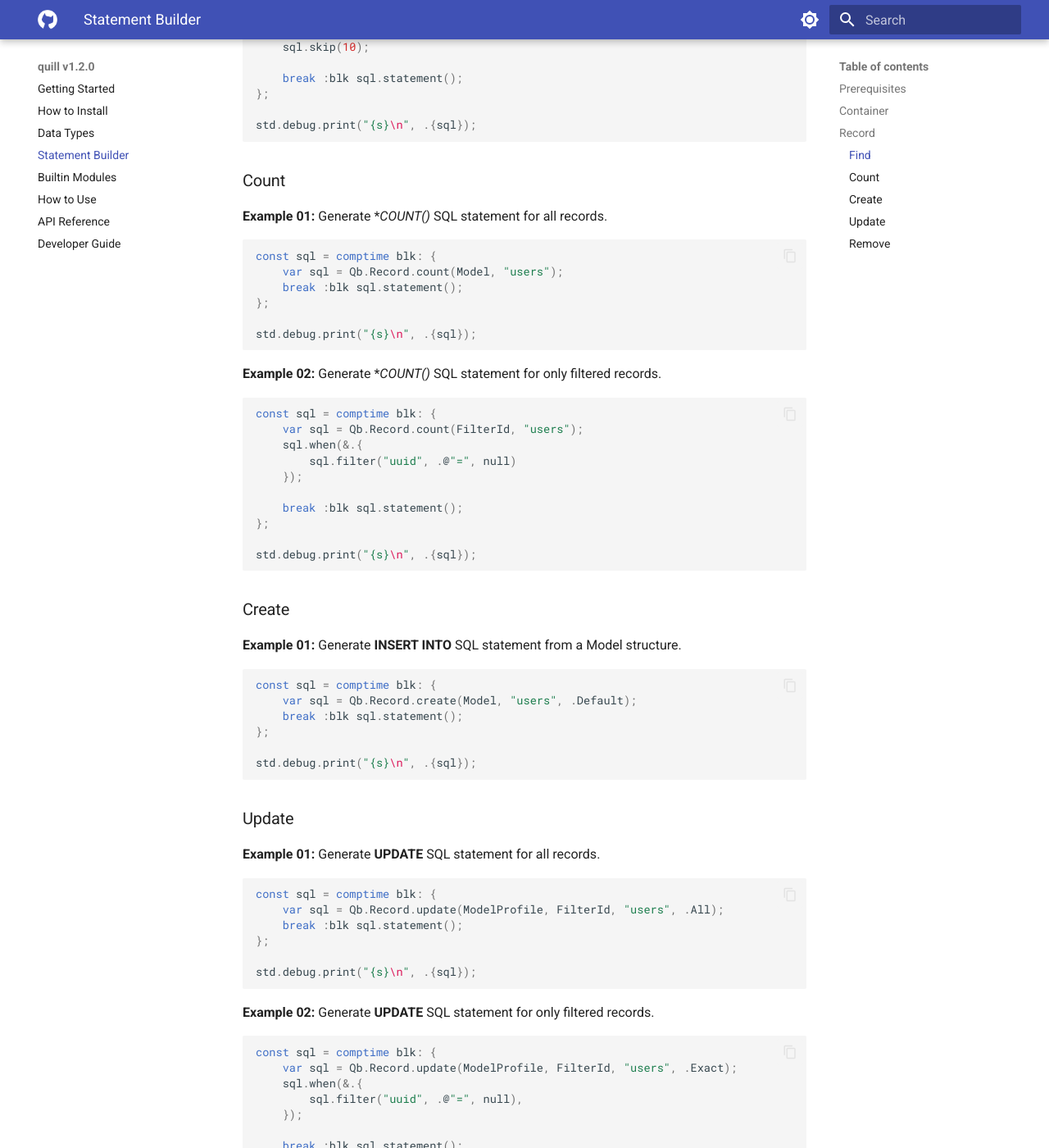
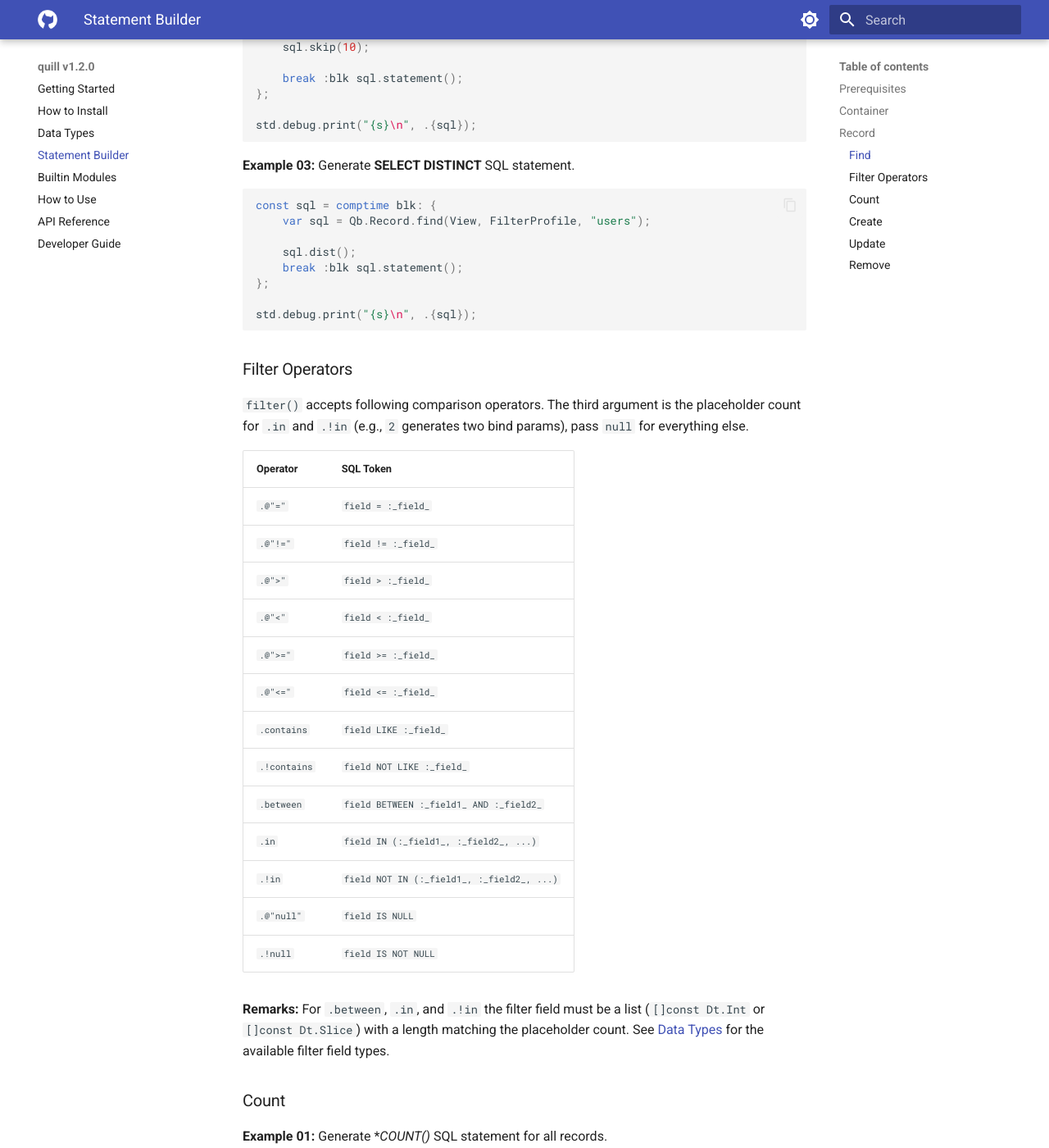
Before and after one commit to bitlaab-bolt/quill, an MkDocs documentation site: the page built from docs/builder.md, in a window 1280 px wide and 1400 px high, scrolled down 2890 px. Shown: the whole window at 82% size. Built offline with MkDocs 1.6.1 and Material for MkDocs 9.7.7, drawn with Linux system fonts in a browser that asks for light colours; some of the changed text lies outside the part shown.

Commit message:
Tagging v1.2.0

````diff
--- a/docs/builder.md
+++ b/docs/builder.md
@@ -135,7 +135,7 @@ const sql = comptime blk: {
         })
     });
 
-    sql.sort(&.{.{.desc = "age1"}});
+    sql.sort(&.{.{ .DESC = "age1" }});
     sql.limit(25);
     sql.skip(10);
 
@@ -145,13 +145,52 @@ const sql = comptime blk: {
 std.debug.print("{s}\n", .{sql});
 ```
 
+**Example 03:** Generate **SELECT DISTINCT** SQL statement.
+
+```zig
+const sql = comptime blk: {
+    var sql = Qb.Record.find(View, FilterProfile, "users");
+
+    sql.dist();
+    break :blk sql.statement();
+};
+
+std.debug.print("{s}\n", .{sql});
+```
+
+### Filter Operators
+
+`filter()` accepts following comparison operators. The third argument is the
+placeholder count for `.in` and `.!in` (e.g., `2` generates two bind params),
+pass `null` for everything else.
+
+| Operator | SQL Token |
+| --- | --- |
+| `.@"="` | `field = :_field_` |
+| `.@"!="` | `field != :_field_` |
+| `.@">"` | `field > :_field_` |
+| `.@"<"` | `field < :_field_` |
+| `.@">="` | `field >= :_field_` |
+| `.@"<="` | `field <= :_field_` |
+| `.contains` | `field LIKE :_field_` |
+| `.!contains` | `field NOT LIKE :_field_` |
+| `.between` | `field BETWEEN :_field1_ AND :_field2_` |
+| `.in` | `field IN (:_field1_, :_field2_, ...)` |
+| `.!in` | `field NOT IN (:_field1_, :_field2_, ...)` |
+| `.@"null"` | `field IS NULL` |
+| `.!null` | `field IS NOT NULL` |
+
+**Remarks:** For `.between`, `.in`, and `.!in` the filter field must be a list
+(`[]const Dt.Int` or `[]const Dt.Slice`) with a length matching the placeholder
+count. See [Data Types](/types) for the available filter field types.
+
 ### Count
 
 **Example 01:** Generate **COUNT(*)** SQL statement for all records.
 
 ```zig
 const sql = comptime blk: {
-    var sql = Qb.Record.count(Model, "users");
+    var sql = Qb.Record.count(void, "users");
     break :blk sql.statement();
 };
 
@@ -184,6 +223,15 @@ const sql = comptime blk: {
 };
 
 std.debug.print("{s}\n", .{sql});
+```
+
+**Example 02:** Generate **INSERT OR REPLACE** / **INSERT OR IGNORE** SQL
+statement. Use `Replace` to overwrite a record with a conflicting primary key,
+and `Ignore` to silently skip such records.
+
+```zig
+const replace = comptime Qb.Record.create(Model, "users", .Replace).statement();
+const ignore = comptime Qb.Record.create(Model, "users", .Ignore).statement();
 ```
 
 ### Update
````
Also changed, not shown: CHANGELOG.md (+1 -2 lines), docs/builtins.md (+6 -0 lines), docs/installation.md (+3 -1 lines), docs/usage.md (+26 -9 lines), 6 other files.
